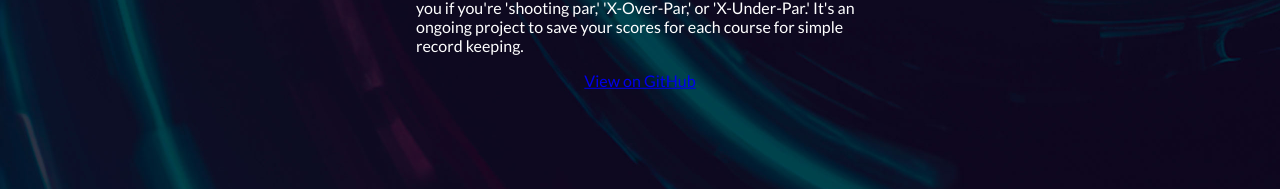
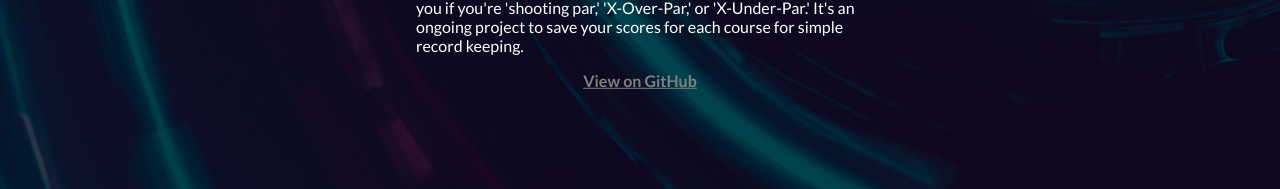
Before and after one commit to zshuaeva/2024PortfolioPage, a React (Create React App) app: page / in a window 1280 px wide. Shown: the part 1381-1570 px from the top of the page. Built offline with nearby package versions, Linux system fonts and the light colour scheme.

Commit message:
update carousel link color

```diff
--- a/src/Components/PersonalProjects/Carousel/ProjectsCarousel.css
+++ b/src/Components/PersonalProjects/Carousel/ProjectsCarousel.css
@@ -1,6 +1,7 @@
+@import url('https://fonts.googleapis.com/css2?family=Lato:wght@400;700&display=swap');
 
 .carousel-photo {
-  background-color: pink;
+  border-radius: 10px;
 }
 
 .project-description {
@@ -8,11 +9,13 @@
   flex: 1;
   max-width: 70%;
   text-align: left;
+  font-family: 'lato', sans-serif;
 }
 
 .project-name {
   color: orange;
   margin-top: 20px;
+  font-family: 'lato', sans-serif;
 }
 
 .carousel .thumbs-wrapper {
@@ -37,4 +40,10 @@
 
 .git-link{
   align-items: left;
+  font-family: 'lato', sans-serif;
+  font-weight: 700;
 }
+
+.git-link a {
+  color: grey;
+}
--- a/src/Components/PersonalProjects/Carousel/ProjectsCarousel.js
+++ b/src/Components/PersonalProjects/Carousel/ProjectsCarousel.js
@@ -22,7 +22,7 @@ import docker from '../../assets/icons/docker.ico';
 import postgres from '../../assets/icons/postgres.ico';
 import html from '../../assets/icons/html.ico';
 import mongo from '../../assets/icons/mongodb.svg';
-import { Tooltip } from 'react-tooltip';
+
 
 const ProjectsCarousel = () => {
   const handleProjectSelect = (description) => {
```
